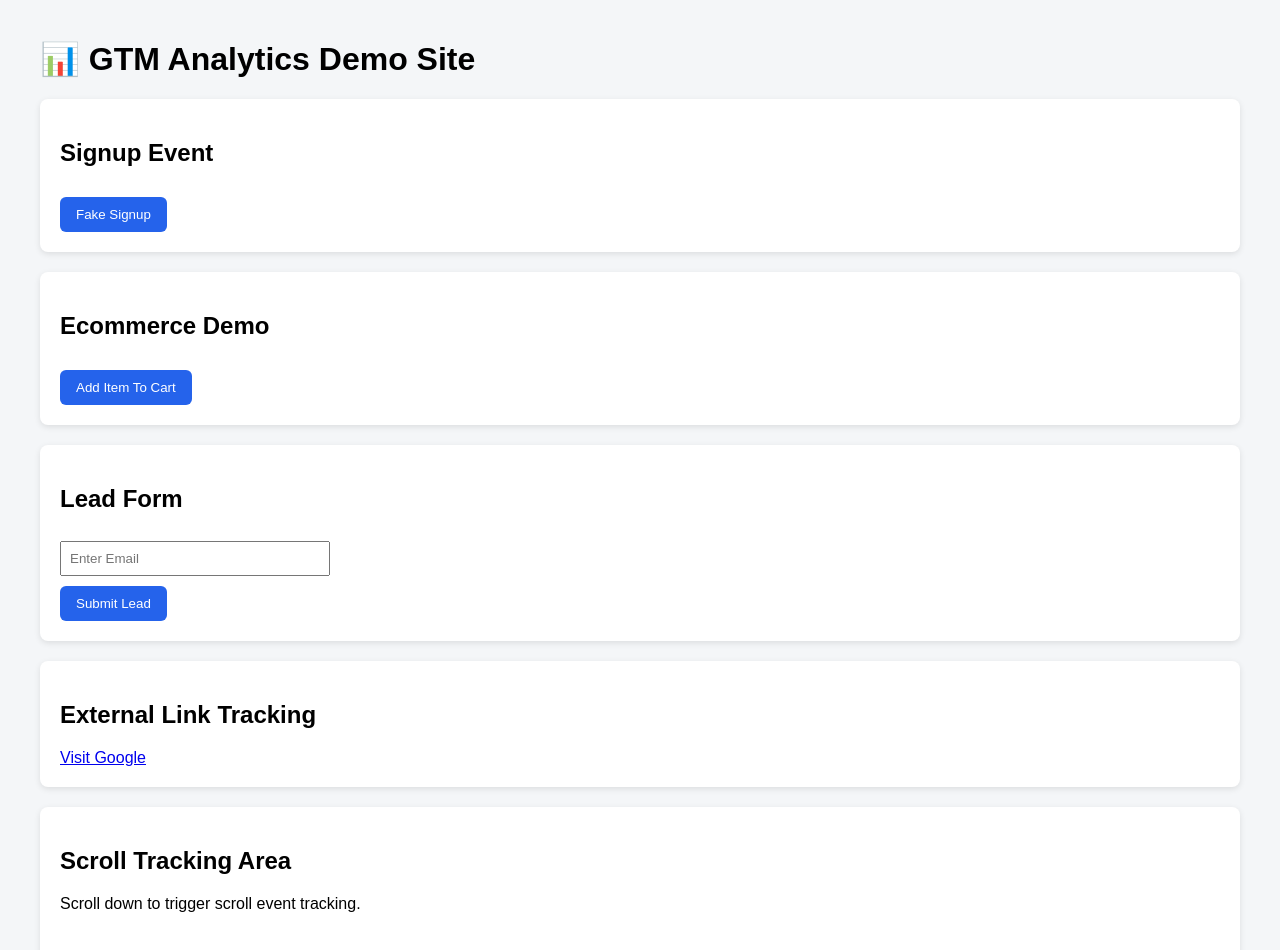
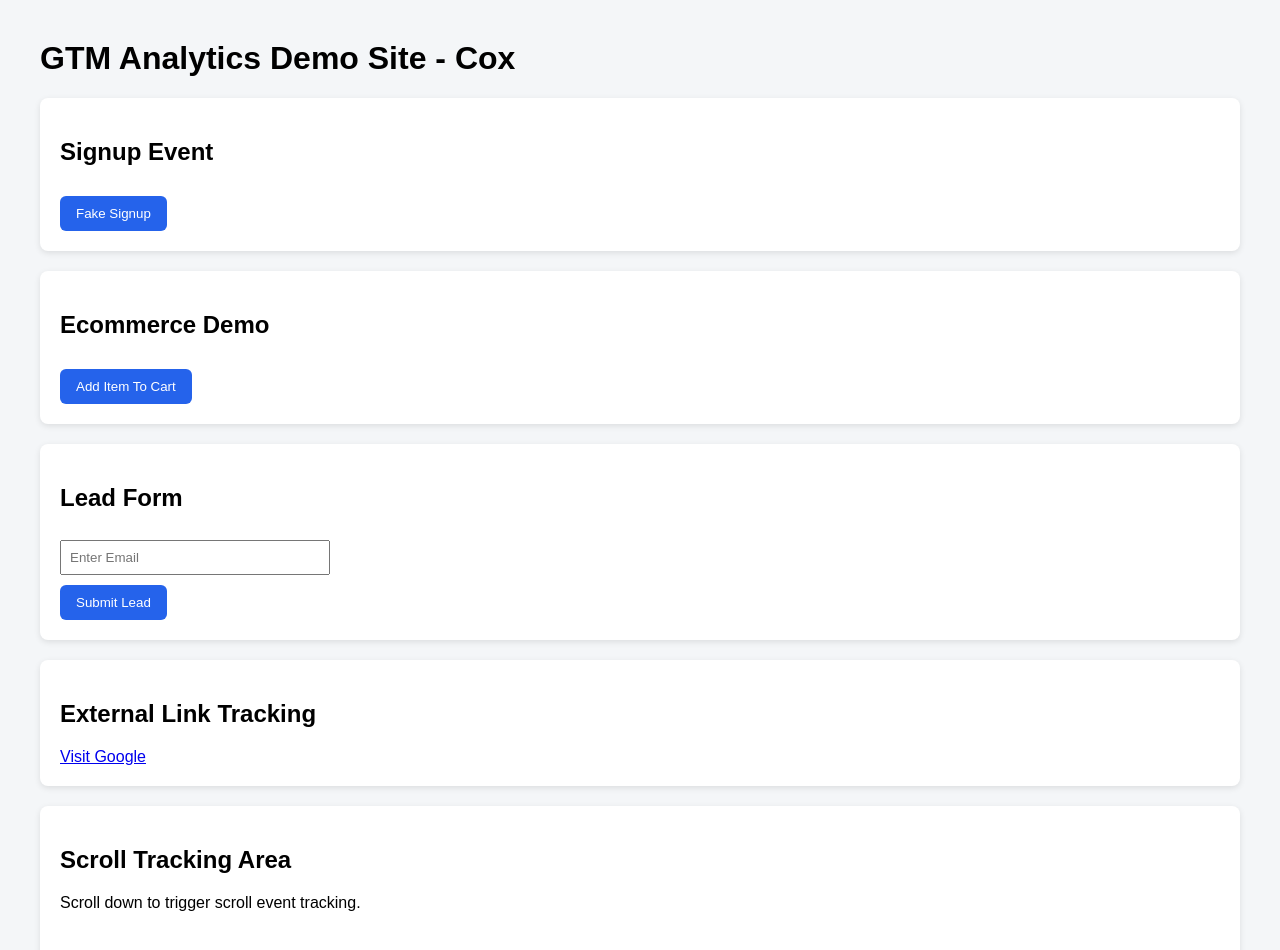
Before and after one commit to junvisto/jc-demo-tag-manager, a plain HTML site: page index.html in a window 1280 px wide. Shown: the top 950 px of the page. Drawn offline with Linux system fonts and the light colour scheme.

Commit message:
Update header text for GTM Analytics Demo Site

```diff
--- a/index.html
+++ b/index.html
@@ -59,7 +59,7 @@ input {
 <noscript><iframe src="https://www.googletagmanager.com/ns.html?id=GTM-XXXXXXX"
 height="0" width="0" style="display:none;visibility:hidden"></iframe></noscript>
 
-<h1>📊 GTM Analytics Demo Site</h1>
+<h1> GTM Analytics Demo Site - Cox </h1>
 
 <!-- Signup Button -->
 <div class="card">
```
